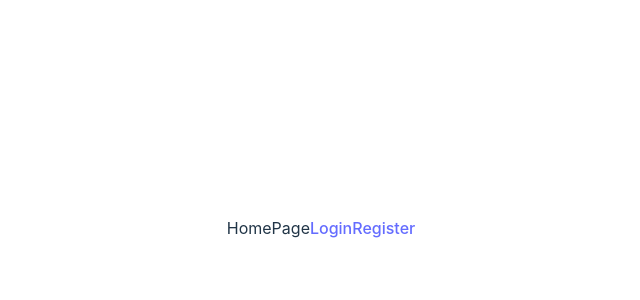
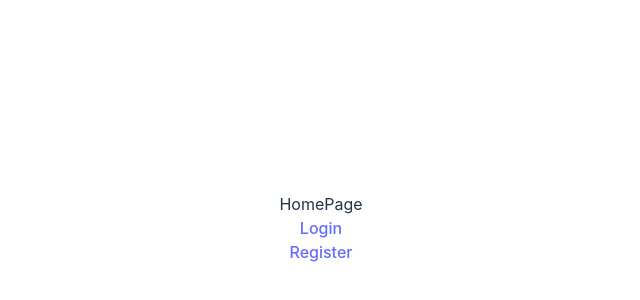
Before and after one commit to Sakthi-Venkat/Freelancer, a React (Vite) app in the folder freelance_it/: page / in a window 1280 px wide. Shown: the part 172-472 px from the top of the page, without its empty margins (319-959 px from the left). Built offline with nearby package versions, Linux system fonts and the light colour scheme.

Commit message:
homepage issue

```diff
--- a/freelance_it/src/pages/HomePage.jsx
+++ b/freelance_it/src/pages/HomePage.jsx
@@ -4,8 +4,8 @@ const HomePage = () => {
 
   return (
     <div>HomePage
+        <div>  <a href="/login" >Login</a></div>
 
-        <a href="/login" >Login</a>
         <a href="/register" >Register</a>
     </div>
   )
```
